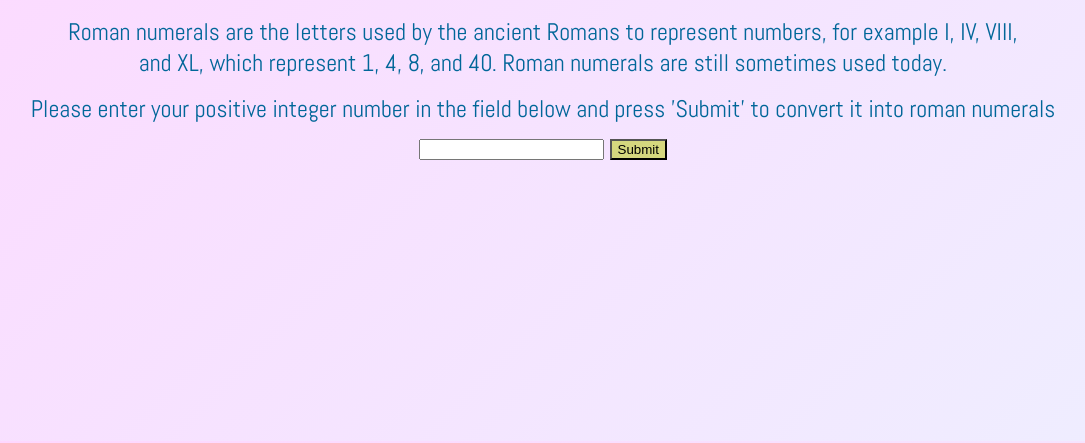
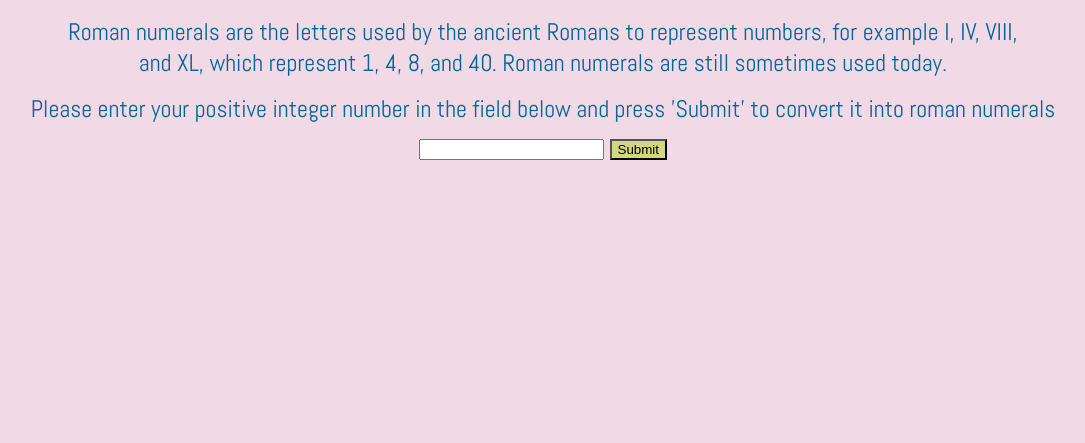
Before and after one commit to txlocnguyen/roman-numeral-converter, a plain HTML site: page index.html in a window 1280 px wide. Shown: the part 357-800 px from the top of the page, without its empty margins (97-1182 px from the left). Drawn offline with Linux system fonts and the light colour scheme.

Commit message:
edit bg color

```diff
--- a/style.css
+++ b/style.css
@@ -4,9 +4,7 @@ body {
     margin: 35vh 0;
     color: #006699;
     font-size: 1.5rem;
-    background-color: #ffd6ff;
-    background-image: linear-gradient(135deg, #ffd6ff 0%, #eeeeff 100%);
-
+    background-color: #f2d9e6;
 }
 
 h1 {
```
